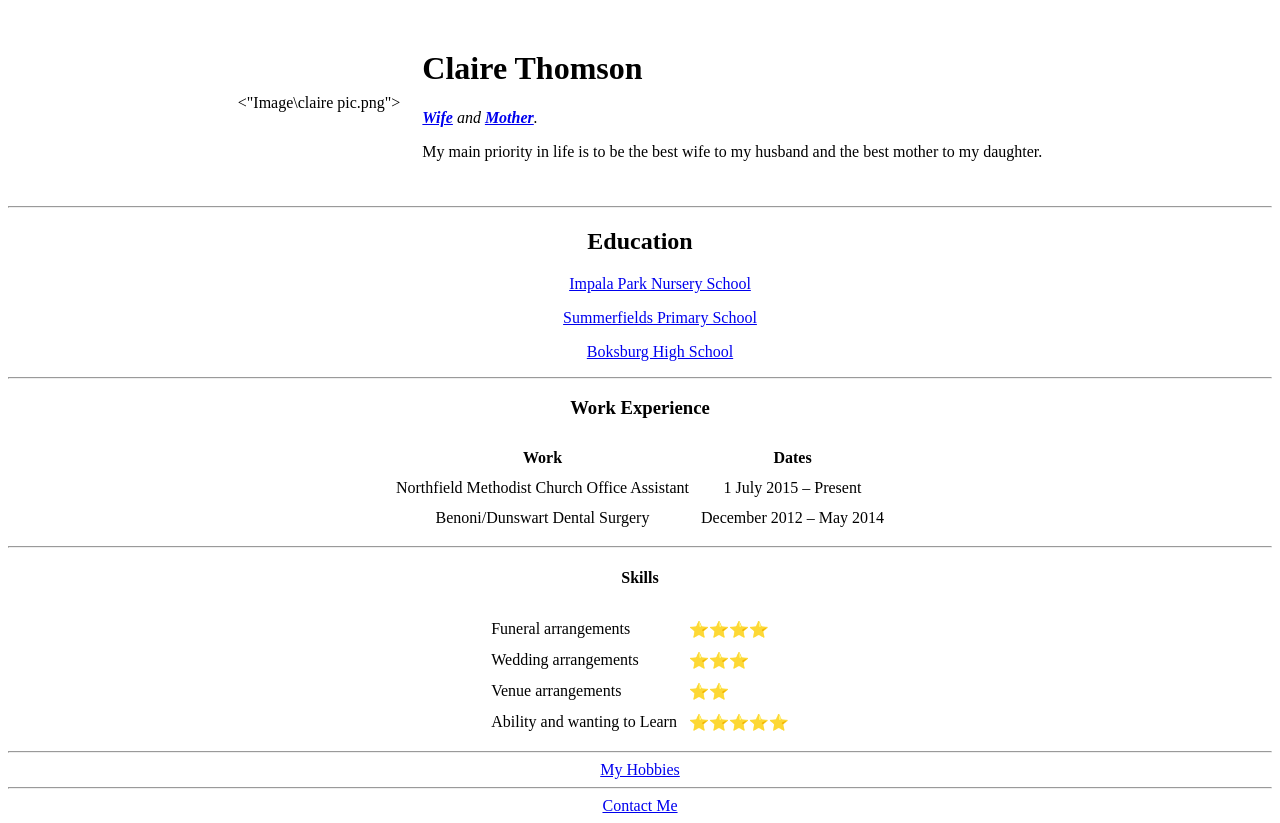
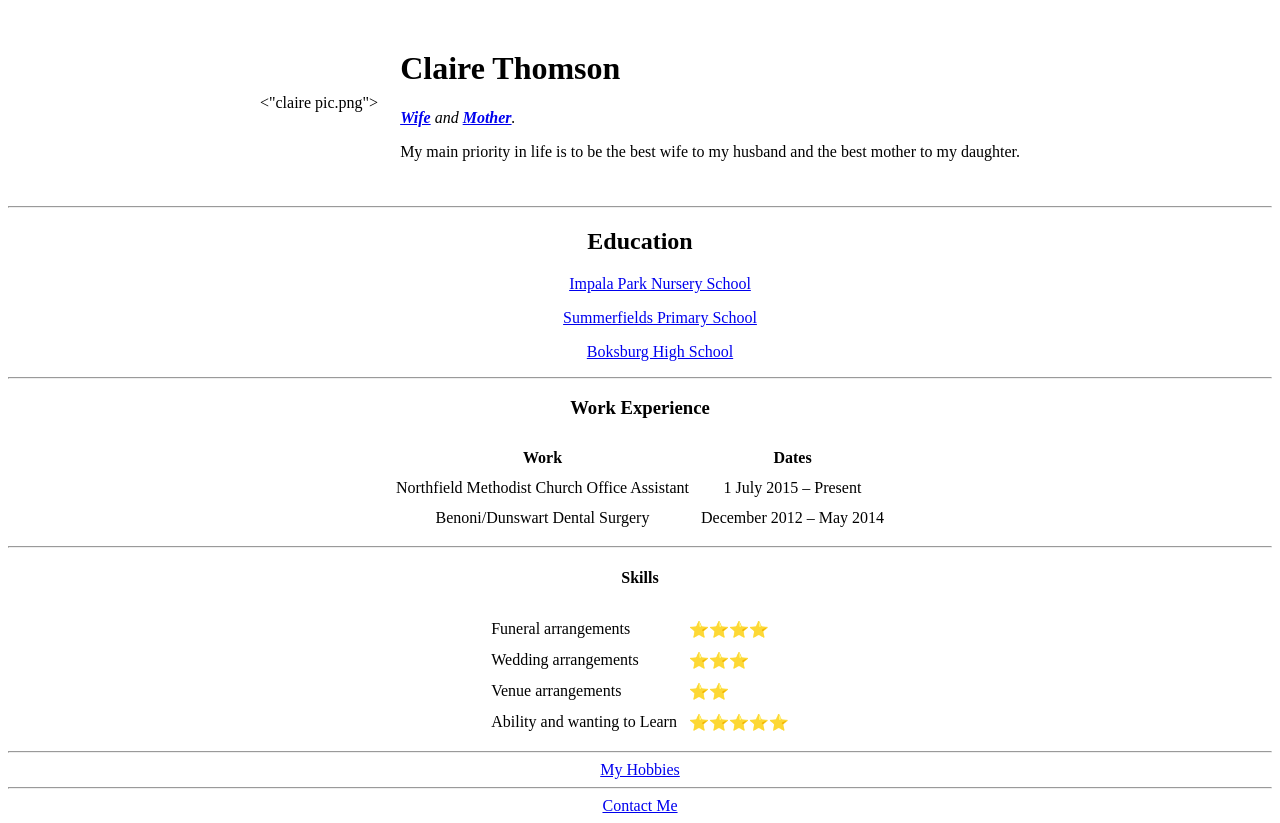
Before and after one commit to ClaireThomson/Newsletter-Signup, a plain HTML site: page index.html in a window 1280 px wide. Drawn offline with Linux system fonts and the light colour scheme.

Commit message:
Update index.html

```diff
--- a/index.html
+++ b/index.html
@@ -10,7 +10,7 @@
   <body>
     <table cellspacing="20">
       <tr>
-        <td><"Image\claire pic.png">
+        <td><"claire pic.png">
         <td>
           <h1>Claire Thomson</h1>
           <p><em><strong><a
```
